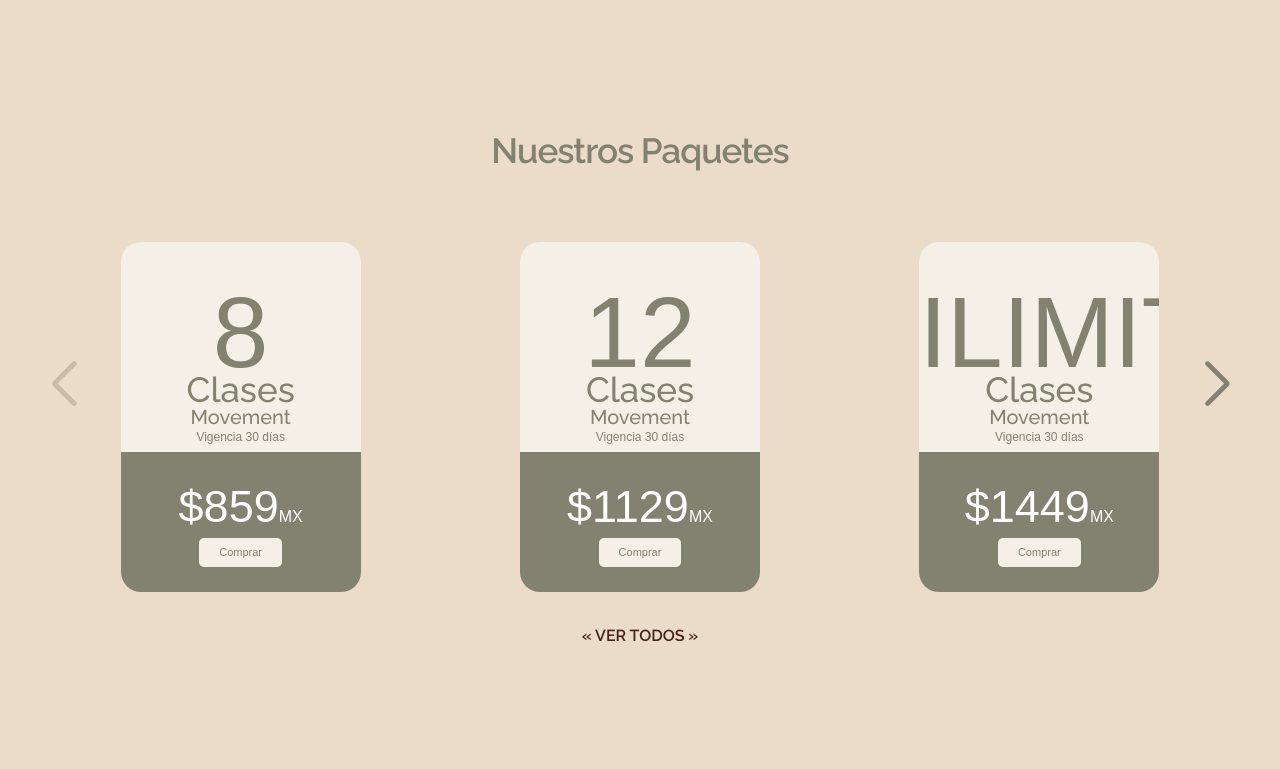
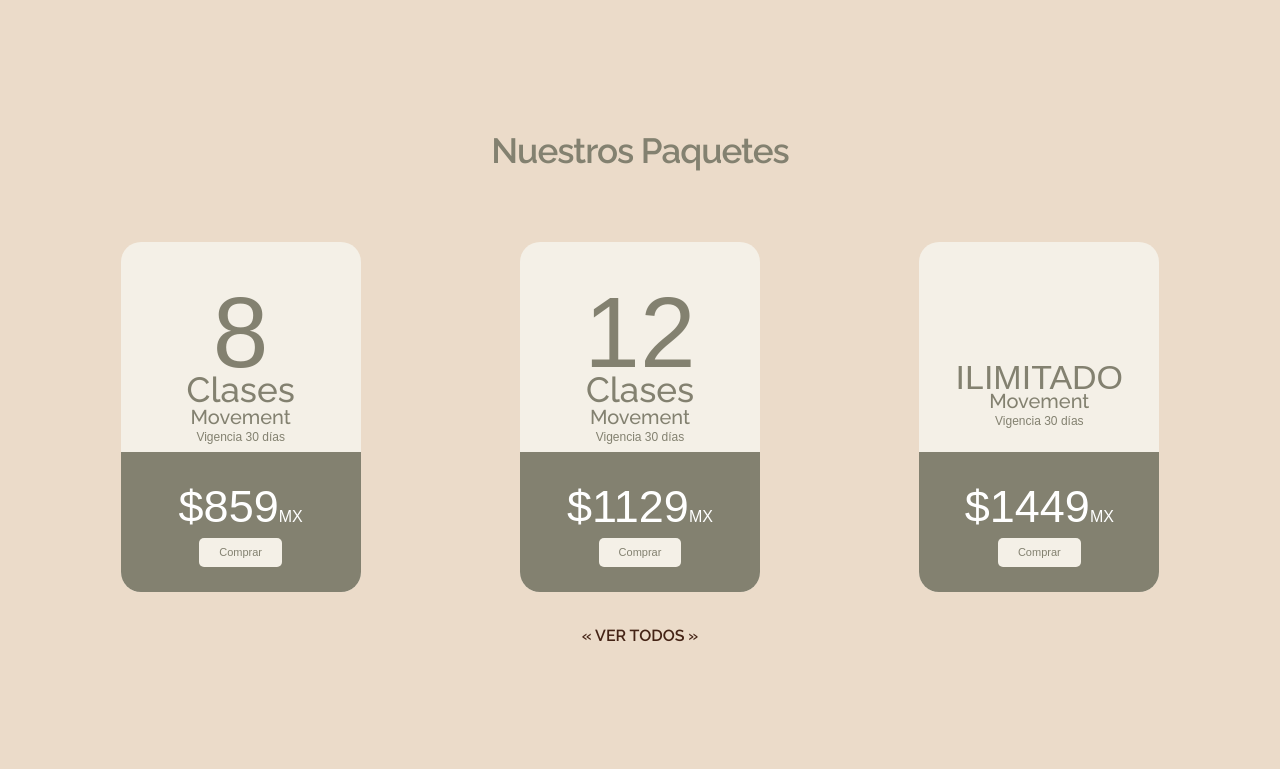
Before and after one commit to nexxu-mx/satya, a PHP site: page / in a window 1280 px wide. Shown: the part 3308-4077 px from the top of the page. Run offline with PHP 8.4, Linux system fonts and the light colour scheme; data comes from the database, SQL or seed files in the repository; tables that the repository leaves empty hold one stand-in row (values such as "Sample post").

Commit message:
ajuste clases

```diff
--- a/index.php
+++ b/index.php
@@ -225,7 +225,7 @@ include './db.php';
               <div class="swiper-container">
                 <div class="swiper-wrapper">
                   <?php
-                    $sqlPI = ("SELECT id, clases, costo, nombre, vigencia FROM paquetes ORDER BY RAND()");
+                    $sqlPI = ("SELECT id, clases, costo, nombre, vigencia FROM paquetes ORDER BY RAND() LIMIT 3");
                     $stmtPI = $conn->prepare($sqlPI);
                     $stmtPI->execute();
                     $resultPI = $stmtPI->get_result();
@@ -239,11 +239,22 @@ include './db.php';
                         }else{
                           $colorActual = "var(--c2)";
                         }
+
+                         if($rowPI['clases'] == "ILIMITADO" || $rowPI['clases'] == "ANUALIDAD"){
+                              $nclases = '<p class="numero-clases-card" style="font-size: 34px;  color: ' . $colorActual . ';margin-top: 30%;">' . $rowPI['clases'] . '</p>';
+                          }else{
+                              if($rowPI['clases'] == 1){
+                                $claz = "Clase";
+                              }else{
+                                $claz = "Clases";
+                              }
+                              $nclases = '<p class="numero-clases-card" style="color: ' . $colorActual . '">' . $rowPI['clases'] . '</p>
+                                          <p class="clases-card" style="color: ' . $colorActual . ');">' . $claz . '</p>';
+                          }
                       echo '
                       <div class="swiper-slide">
                         <div class="card">
-                          <p class="numero-clases-card" style="color: ' . $colorActual . ';">' . $rowPI['clases'] . '</p>
-                          <p class="clases-card" style="color: ' . $colorActual . ';">Clases</p>
+                          ' . $nclases . '
                           <p class="clases-card" style="font-size: 2rem;">' . $rowPI['nombre'] . '</p>
                           <p class="vigencia-card" style="margin-top: 0">Vigencia ' . $rowPI['vigencia'] . ' días</p>
 
```
Also changed, not shown: checkout.php (+6 -1 lines), paquetes.php (+6 -2 lines).
